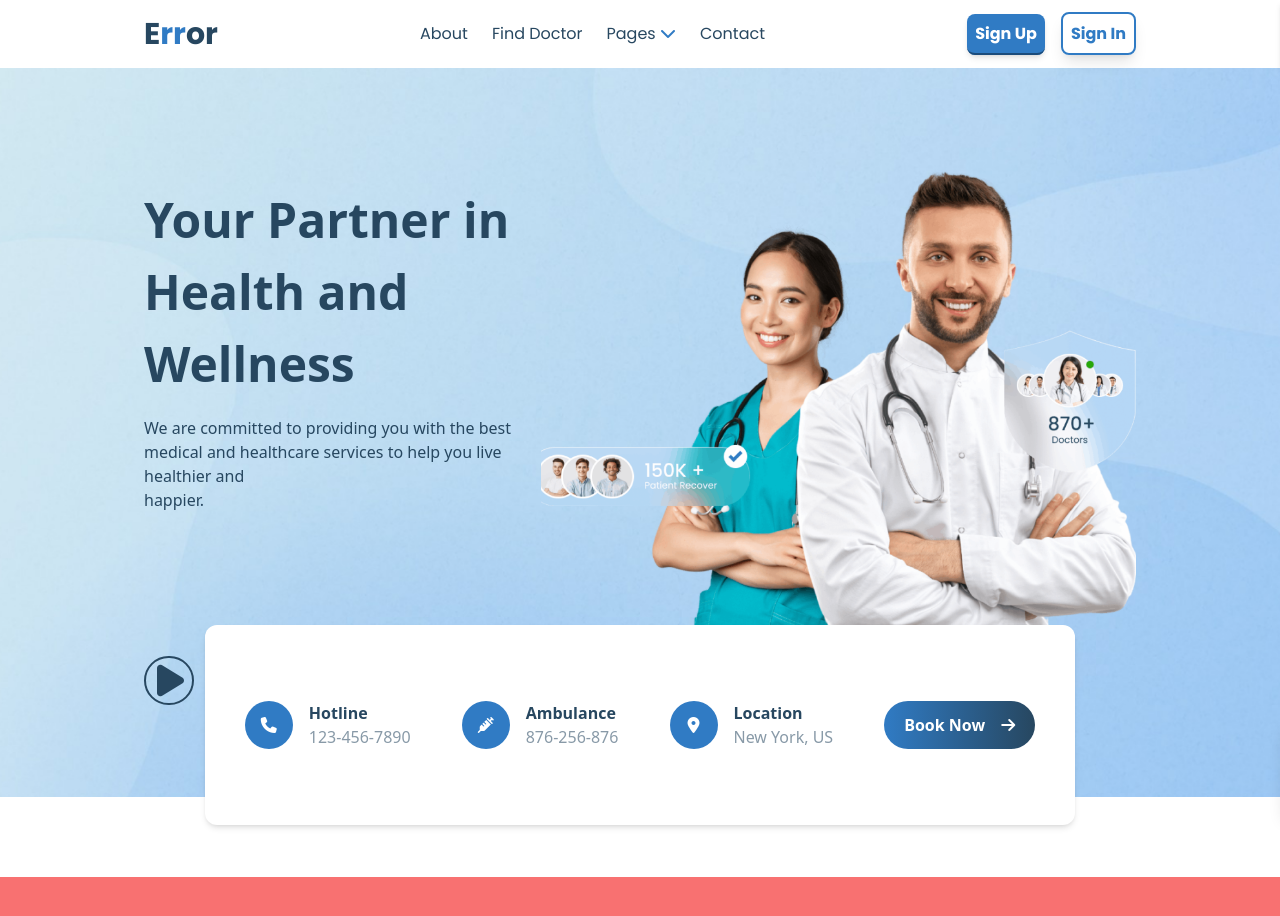
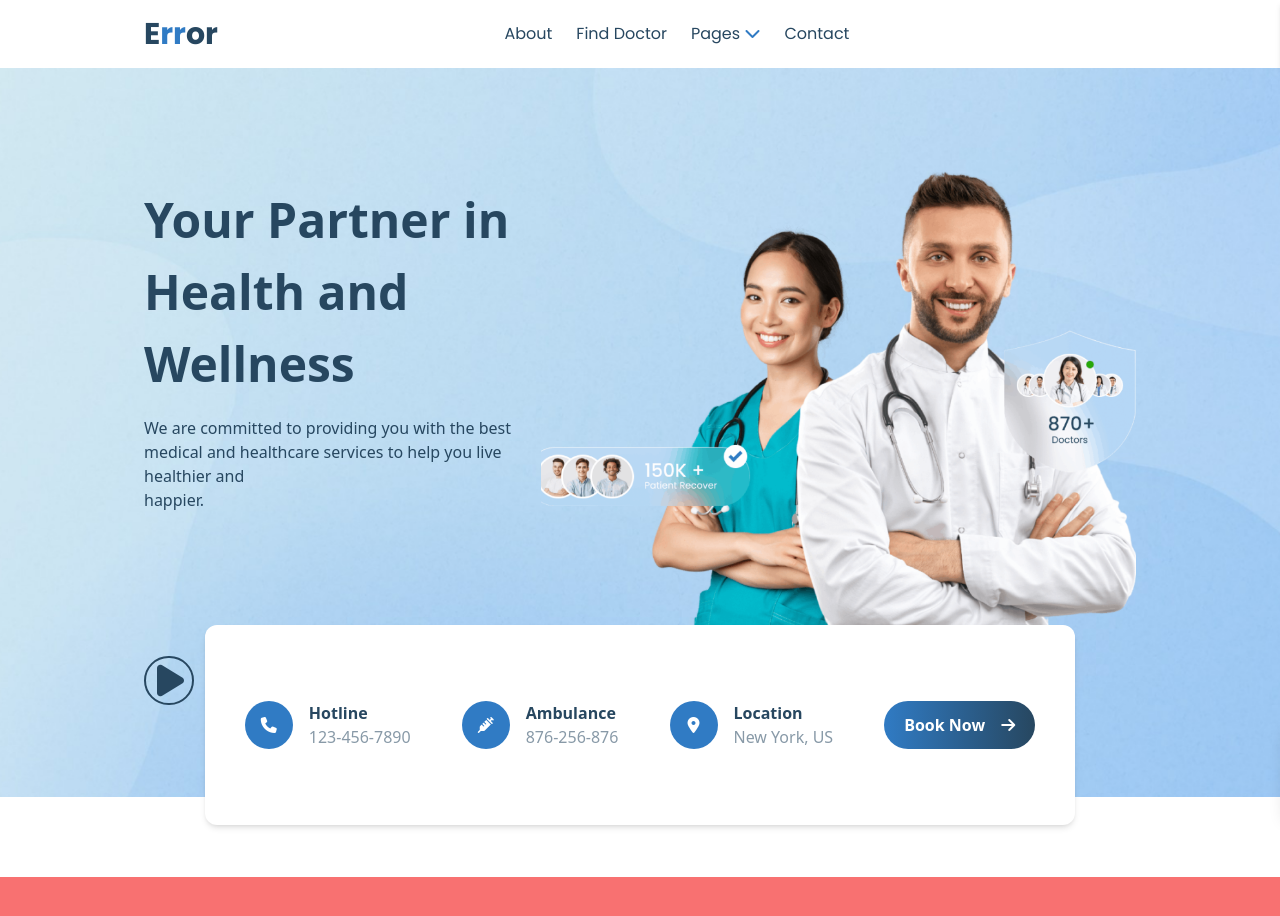
Before and after one commit to Mostafa-Sukhnia/Error-hospital, a React (Create React App) app: page / in a window 1280 px wide. Shown: the top 916 px of the page. Built offline with nearby package versions, Linux system fonts and the light colour scheme; no server answers; the database is empty.

Commit message:
second fix:header

```diff
--- a/src/components/Header.jsx
+++ b/src/components/Header.jsx
@@ -10,12 +10,12 @@ const Header = () => {
   const [slidingMenu, setSlidingMenu] = useState(false);
   const [user, setUser] = useState(null);
   const auth = getAuth(app);
-  const navigate = useNavigate()
+  const navigate = useNavigate();
   // Fetch data from Firestore
   const fetchData = async () => {
     try {
       const querySnapshot = await getDocs(collection(db, "users"));
-      const data = querySnapshot.docs.map(doc => ({
+      const data = querySnapshot.docs.map((doc) => ({
         id: doc.id,
         ...doc.data(),
       }));
@@ -31,13 +31,13 @@ const Header = () => {
   };
   useEffect(() => {
     const unsubscribe = onAuthStateChanged(auth, (currentUser) => {
-      setUser(currentUser);  // Update user state on login/logout
+      setUser(currentUser); // Update user state on login/logout
       if (currentUser?.email === "admin@gmail.com") {
         navigate("/admin"); // Redirect to admin page
       }
     });
 
-    fetchData();  // Fetch data on component mount
+    fetchData(); // Fetch data on component mount
 
     return () => unsubscribe(); // Clean up the subscription on unmount
   }, [auth]);
@@ -106,12 +106,11 @@ const Header = () => {
             }}
           ></i>
         </div>
-      <Link to='/' className="text-3xl font-bold text-[#274760]">
+        <Link to="/" className="text-3xl font-bold text-[#274760]">
           E<span className="text-[#307BC4]">rr</span>or
         </Link>
 
         <ul className="flex gap-6 max-lg:hidden">
-
           <li>
             <NavLink className="text-[#274760]" to="/about">
               About
@@ -135,7 +134,7 @@ const Header = () => {
         </ul>
 
         <div>
-        <ul className="flex gap-4 max-lg:hidden">
+          <ul className="flex gap-4 lg:hidden">
             {user === null ? (
               <>
                 <li>
@@ -157,12 +156,14 @@ const Header = () => {
               </>
             ) : (
               <li>
-    <button onClick={SignOut} className="bg-[#307BC4] p-2 rounded-lg text-white font-bold">
+                <button
+                  onClick={SignOut}
+                  className="bg-[#307BC4] p-2 rounded-lg text-white font-bold"
+                >
                   Sign Out
                 </button>
               </li>
             )}
-
           </ul>
         </div>
 
```
Lines whose indentation alone changed are shown as unchanged.
